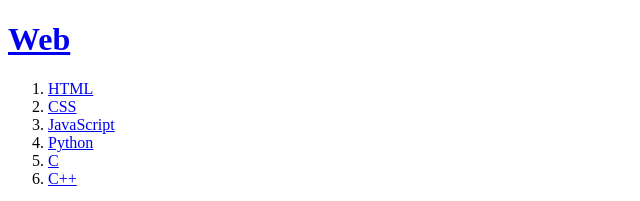
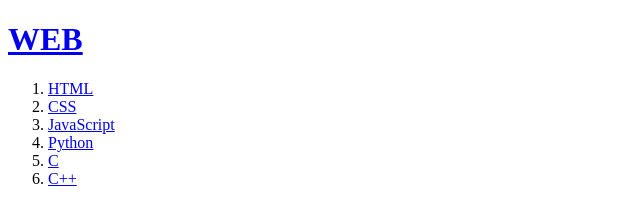
Before and after one commit to Kjunbeom/My_First_Website, a plain HTML site: page 2023_0303_1.html in a window 1280 px wide. Shown: the top 201 px of the page, 0-640 px from the left. Drawn offline with Linux system fonts and the light colour scheme.

Commit message:
Add files via upload

```diff
--- a/2023_0303_1.html
+++ b/2023_0303_1.html
@@ -7,7 +7,7 @@
     <title>코딩공부 정리 사이트</title>
 </head>
 <body>
-    <h1><a href="index.html">Web</a></h1>
+    <h1><a href="index.html">WEB</a></h1>
     <ol>
         <li><a href="HTML.html">HTML</a></li>
         <li><a href="CSS.html">CSS</a></li>
```
